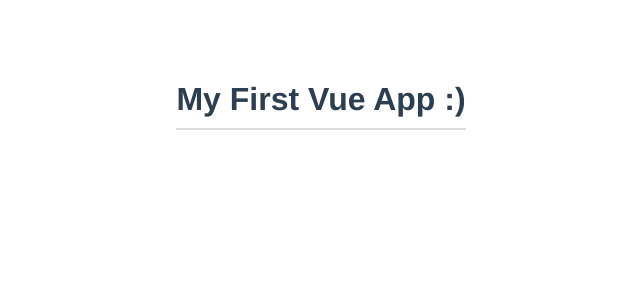
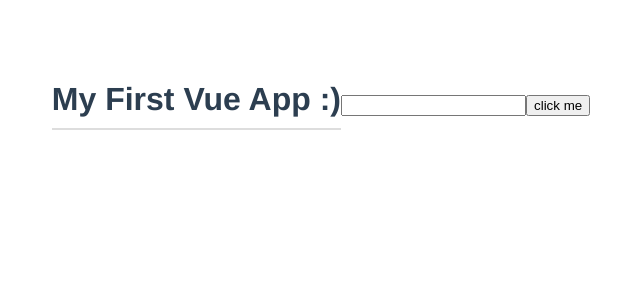
Before and after one commit to FreddyTM/Build-Web-Apps-with-Vue-JS-3---Firebase, a Vue app in the folder Section-3/modal-project/: page / in a window 1280 px wide. Shown: the top 300 px of the page, without its empty margins (319-959 px from the left). Built offline with nearby package versions, Linux system fonts and the light colour scheme.

Commit message:
Vue CLI (22)

```diff
--- a/Section-3/modal-project/src/App.vue
+++ b/Section-3/modal-project/src/App.vue
@@ -1,5 +1,7 @@
 <template>
   <h1>{{ title }}</h1>
+  <input type="text" ref="name" />
+  <button @click="handleClick">click me</button>
   <!-- [vue/no-multiple-template-root]
 The template root requires exactly one element.eslint-plugin-vue -->
 
@@ -22,6 +24,10 @@
   ],
   plugins: ['vue'],
 } -->
+
+  <!-- Another option is to turn off this Vetur setting:
+Vetur > Validation: Template
+Validate vue-html <template> using eslint-plugin-vue -->
 </template>
 
 <script>
@@ -31,6 +37,13 @@
     return {
       title: 'My First Vue App :)',
     };
+  },
+  methods: {
+    handleClick() {
+      console.log(this.$refs.name);
+      this.$refs.name.classList.add('active');
+      this.$refs.name.focus();
+    },
   },
 };
 </script>
```
